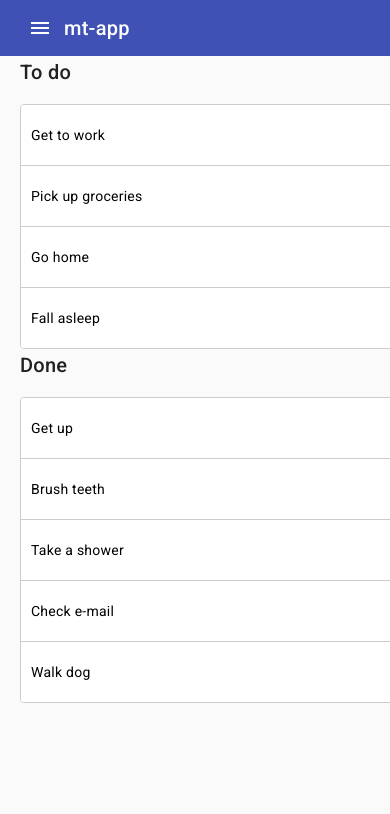
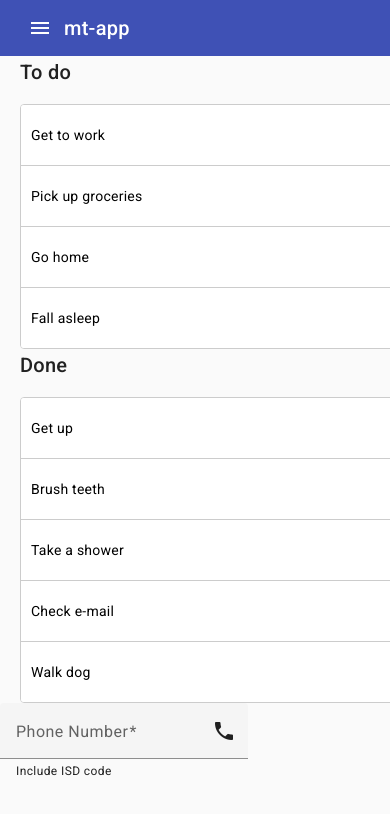
Before and after one commit to mrigankvallabh/mt-app, an Angular app: page / in a window 390 px wide. Shown: the top 814 px of the page. Built offline with nearby package versions, Linux system fonts and the light colour scheme.

Commit message:
Added Custom Telephone Form

```diff
--- a/src/app/app.module.ts
+++ b/src/app/app.module.ts
@@ -28,6 +28,7 @@ import { NgTreeComponent } from './ng-tree/ng-tree.component';
 import { MatTreeModule } from '@angular/material/tree';
 import { NgDragDropComponent } from './ng-drag-drop/ng-drag-drop.component';
 import { DragDropModule } from '@angular/cdk/drag-drop';
+import { ExampleTelInput, TelFormFieldComponent } from './components/tel-form-field/tel-form-field.component';
 
 @NgModule({
   declarations: [
@@ -37,7 +38,9 @@ import { DragDropModule } from '@angular/cdk/drag-drop';
     NgTableComponent,
     NgDashboardComponent,
     NgTreeComponent,
-    NgDragDropComponent
+    NgDragDropComponent,
+    TelFormFieldComponent,
+    ExampleTelInput,
   ],
   imports: [
     BrowserModule,
--- /dev/null
+++ b/src/app/components/tel-form-field/example-tel-input.component.css
@@ -0,0 +1,21 @@
+.example-tel-input-container {
+  display: flex;
+}
+
+.example-tel-input-element {
+  border: none;
+  background: none;
+  padding: 0;
+  outline: none;
+  font: inherit;
+  text-align: center;
+}
+
+.example-tel-input-spacer {
+  opacity: 0;
+  transition: opacity 200ms;
+}
+
+:host.example-floating .example-tel-input-spacer {
+  opacity: 1;
+}
--- /dev/null
+++ b/src/app/components/tel-form-field/example-tel-input.component.html
@@ -0,0 +1,21 @@
+<div role="group" class="example-tel-input-container"
+     [formGroup]="parts"
+     [attr.aria-labelledby]="_formField.getLabelId()"
+     (focusin)="onFocusIn($event)"
+     (focusout)="onFocusOut($event)">
+  <span class="example-tel-input-spacer">&plus;</span>
+  <input class="example-tel-input-element"
+         formControlName="isd" size="3"
+         maxLength="3"
+         aria-label="ISD code"
+         (input)="_handleInput(parts.controls.isd, telno)"
+         #isd>
+  <span class="example-tel-input-spacer">&ndash;</span>
+  <input class="example-tel-input-element"
+         formControlName="telno"
+         size="12"
+         aria-label="Telephone number"
+         (input)="_handleInput(parts.controls.telno)"
+         (keyup.backspace)="autoFocusPrev(parts.controls.telno, isd)"
+         #telno>
+</div>
--- /dev/null
+++ b/src/app/components/tel-form-field/tel-form-field.component.ts
@@ -0,0 +1,227 @@
+import { FocusMonitor } from '@angular/cdk/a11y';
+import { BooleanInput, coerceBooleanProperty } from '@angular/cdk/coercion';
+import { Component, ElementRef, Inject, Input, OnDestroy, Optional, Self, ViewChild } from '@angular/core';
+import { AbstractControl, AbstractControlDirective, ControlValueAccessor, FormBuilder, FormControl, FormGroup, NgControl, Validators } from '@angular/forms';
+import { MAT_FORM_FIELD, MatFormField, MatFormFieldControl } from '@angular/material/form-field';
+import { Subject } from 'rxjs';
+
+/** Data structure for holding telephone number. */
+export class Telephone {
+  constructor(public isd: string, public telno: string) { }
+}
+
+/**
+ * @description Custom `MatFormFieldControl` for Telephone number input with ISD code
+ */
+@Component({
+  selector: 'example-tel-input',
+  templateUrl: './example-tel-input.component.html',
+  styleUrls: ['./example-tel-input.component.css'],
+  providers: [{provide: MatFormFieldControl, useExisting: ExampleTelInput}],
+  host: {
+    '[class.example-floating]': 'shouldLabelFloat',
+    '[id]': 'id',
+  }
+})
+export class ExampleTelInput implements
+  MatFormFieldControl<Telephone>,
+  ControlValueAccessor,
+  OnDestroy {
+  static nextId = 0;
+  @ViewChild("isd") isdInput!: HTMLInputElement;
+  @ViewChild("telno") telnoInput!: HTMLInputElement;
+
+  parts!: FormGroup<{
+    isd: FormControl<string | null>,
+    telno: FormControl<string | null>,
+  }>;
+
+  id: string = `example-tel-input-${ExampleTelInput.nextId++}`;
+  stateChanges = new Subject<void>;
+  focused: boolean = false;
+  touched: boolean = false;
+  onChange = (_: any) => { };
+  onTouched = () => { };
+
+  onFocusIn(_event: FocusEvent) {
+    if (!this.focused) {
+      this.focused = true;
+      this.stateChanges.next();
+    }
+  }
+
+  onFocusOut(event: FocusEvent) {
+    if (this._elementRef.nativeElement.contains(event.relatedTarget as Element)) {
+      this.focused = false;
+      this.touched = true;
+      this.onTouched();
+      this.stateChanges.next();
+    }
+  }
+
+  autoFocusNext(control: AbstractControl, nextElement?: HTMLInputElement) {
+    if (!control.errors && control.value.length == 3 && nextElement) {
+      this._focusMonitor.focusVia(nextElement, 'program');
+    }
+  }
+
+  autoFocusPrev(control: AbstractControl, prevElement: HTMLInputElement) {
+    if (control.value.length < 1) {
+      this._focusMonitor.focusVia(prevElement, 'program');
+    }
+  }
+
+  controlType: string | undefined = "example-tel-input";
+
+  get empty() {
+    const {
+      value: { isd, telno }
+    } = this.parts;
+    return !isd && !telno;
+  }
+
+  get shouldLabelFloat(): boolean {
+    return this.focused || !this.empty;
+  }
+
+  @Input() userAriaDescribedBy!: string;
+
+  private _placeholder!: string;
+  @Input()
+  get placeholder(): string {
+    return this._placeholder;
+  }
+
+  set placeholder(v: string) {
+    this._placeholder = v;
+    this.stateChanges.next();
+  }
+
+  private _required: boolean = false;
+  @Input()
+  get required(): boolean {
+    return this._required;
+  };
+
+  public set required(v: BooleanInput) {
+    this._required = coerceBooleanProperty(v);
+    this.stateChanges.next();
+  }
+
+  private _disabled: boolean = false;
+
+  public get disabled(): boolean {
+    return this._disabled;
+  }
+
+  public set disabled(v: BooleanInput) {
+    this._disabled = coerceBooleanProperty(v);
+    this.stateChanges.next();
+  }
+
+  @Input()
+  get value(): Telephone | null {
+    if (this.parts.valid) {
+      const {
+        value: { isd, telno }
+      } = this.parts;
+      return new Telephone(isd!, telno!);
+    }
+    return null;
+  }
+
+  public set value(v: Telephone | null) {
+    const { isd, telno } = v || new Telephone("", "");
+    this.parts.setValue({ isd, telno });
+    this.stateChanges.next();
+  }
+
+  get errorState(): boolean {
+    return this.parts.invalid && this.touched;
+  }
+
+  constructor(
+    fb: FormBuilder,
+    private _focusMonitor: FocusMonitor,
+    private _elementRef: ElementRef<HTMLElement>,
+    @Optional() @Inject(MAT_FORM_FIELD) public _formField: MatFormField,
+    @Optional() @Self() public ngControl: NgControl
+  ) {
+    if (this.ngControl != null) {
+      this.ngControl.valueAccessor = this;
+    }
+
+    this.parts = fb.group({
+      isd: ['', [Validators.required, Validators.minLength(1), Validators.maxLength(3), Validators.pattern('[0-9]*')]],
+      telno: ['', [Validators.required, Validators.pattern('[0-9]*')]]
+    });
+  }
+
+  ngOnDestroy(): void {
+    this.stateChanges.complete();
+    this._focusMonitor.stopMonitoring(this._elementRef);
+  }
+
+  writeValue(tel: Telephone | null): void {
+    this.value = tel;
+  }
+
+  registerOnChange(fn: any): void {
+    this.onChange = fn;
+  }
+
+  registerOnTouched(fn: any): void {
+    this.onTouched = fn;
+  }
+
+  setDisabledState?(isDisabled: boolean): void {
+    this.disabled = isDisabled;
+  }
+
+  autofilled?: boolean | undefined = false;
+
+  setDescribedByIds(ids: string[]): void {
+    const controlElement = this._elementRef.nativeElement.querySelector('.example-tel-input-container',)!;
+    controlElement.setAttribute('aria-describedby', ids.join(' '));
+  }
+
+  onContainerClick(_event: MouseEvent): void {
+    if (this.parts.controls.telno.valid) {
+      this._focusMonitor.focusVia(this.telnoInput, 'program');
+    } else if (this.parts.controls.isd.valid) {
+      this._focusMonitor.focusVia(this.telnoInput, 'program');
+    } else {
+      this._focusMonitor.focusVia(this.isdInput, 'program');
+    }
+  }
+
+  _handleInput(control: AbstractControl, nextElement?: HTMLInputElement) {
+    this.autoFocusNext(control, nextElement);
+    this.onChange(this.value);
+  }
+
+}
+
+/**
+ * @description Form field with custom Telephone number input control
+ */
+@Component({
+  selector: 'tel-form-field',
+  template: `
+    <div [formGroup]="form">
+      <mat-form-field appearance="fill">
+        <mat-label>Phone Number</mat-label>
+        <example-tel-input formControlName="tel" required></example-tel-input>
+        <mat-icon matSuffix>phone</mat-icon>
+        <mat-hint>Include ISD code</mat-hint>
+      </mat-form-field>
+    </div>
+  `,
+  styles: [
+  ]
+})
+export class TelFormFieldComponent {
+  form: FormGroup = new FormGroup({
+    tel: new FormControl(new Telephone("", "")),
+  });
+}
--- a/src/app/ng-material/ng-material.module.ts
+++ b/src/app/ng-material/ng-material.module.ts
@@ -49,6 +49,7 @@ import { MatTreeModule } from '@angular/material/tree';
 import { OverlayModule } from '@angular/cdk/overlay';
 import { CdkMenuModule } from '@angular/cdk/menu';
 import { DialogModule } from '@angular/cdk/dialog';
+import { MatFormFieldModule } from '@angular/material/form-field';
 
 const ngMaterial = [
   A11yModule,
@@ -72,6 +73,7 @@ const ngMaterial = [
   MatDialogModule,
   MatDividerModule,
   MatExpansionModule,
+  MatFormFieldModule,
   MatGridListModule,
   MatIconModule,
   MatInputModule,
--- a/src/app/ng-navigation/ng-navigation.component.html
+++ b/src/app/ng-navigation/ng-navigation.component.html
@@ -29,6 +29,7 @@
       <!-- <app-ng-dashboard></app-ng-dashboard> -->
       <!-- <app-ng-tree></app-ng-tree> -->
       <app-ng-drag-drop></app-ng-drag-drop>
+      <tel-form-field></tel-form-field>
     </main>
   </mat-sidenav-content>
 </mat-sidenav-container>
```
